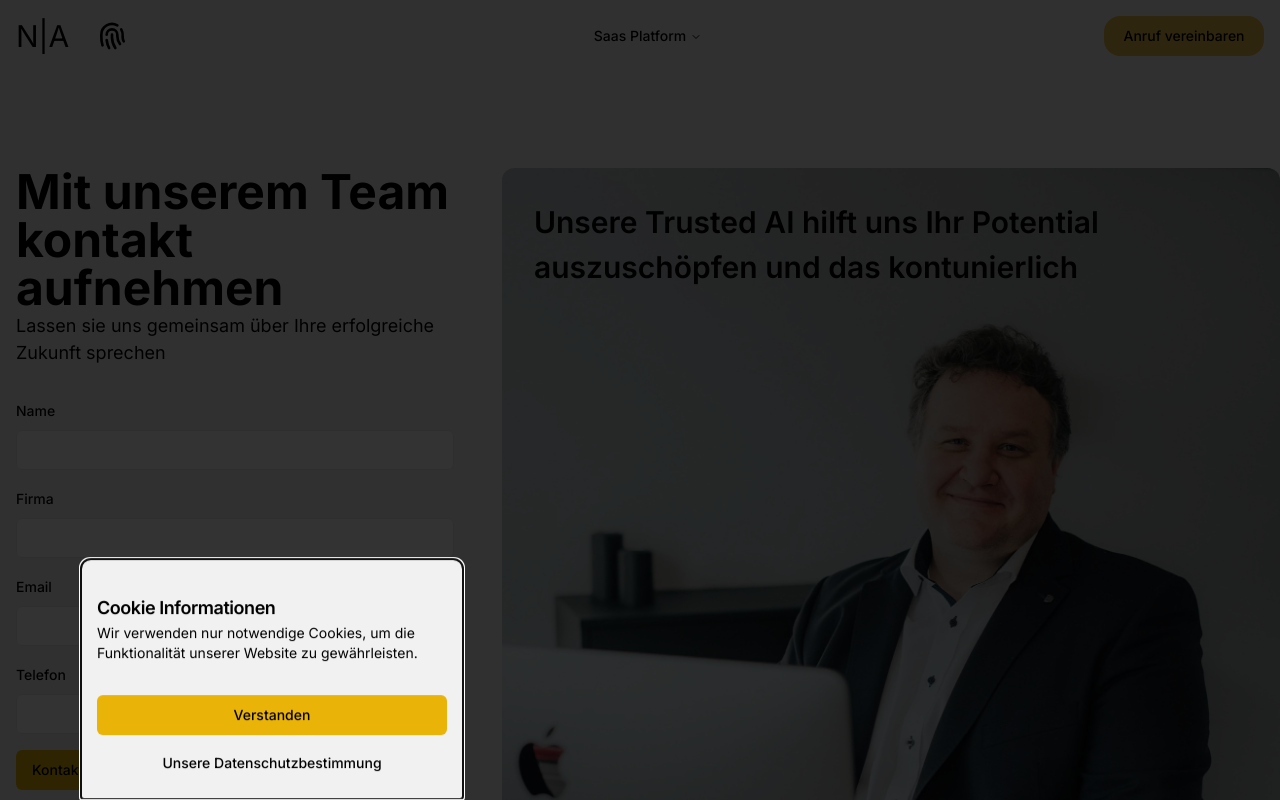
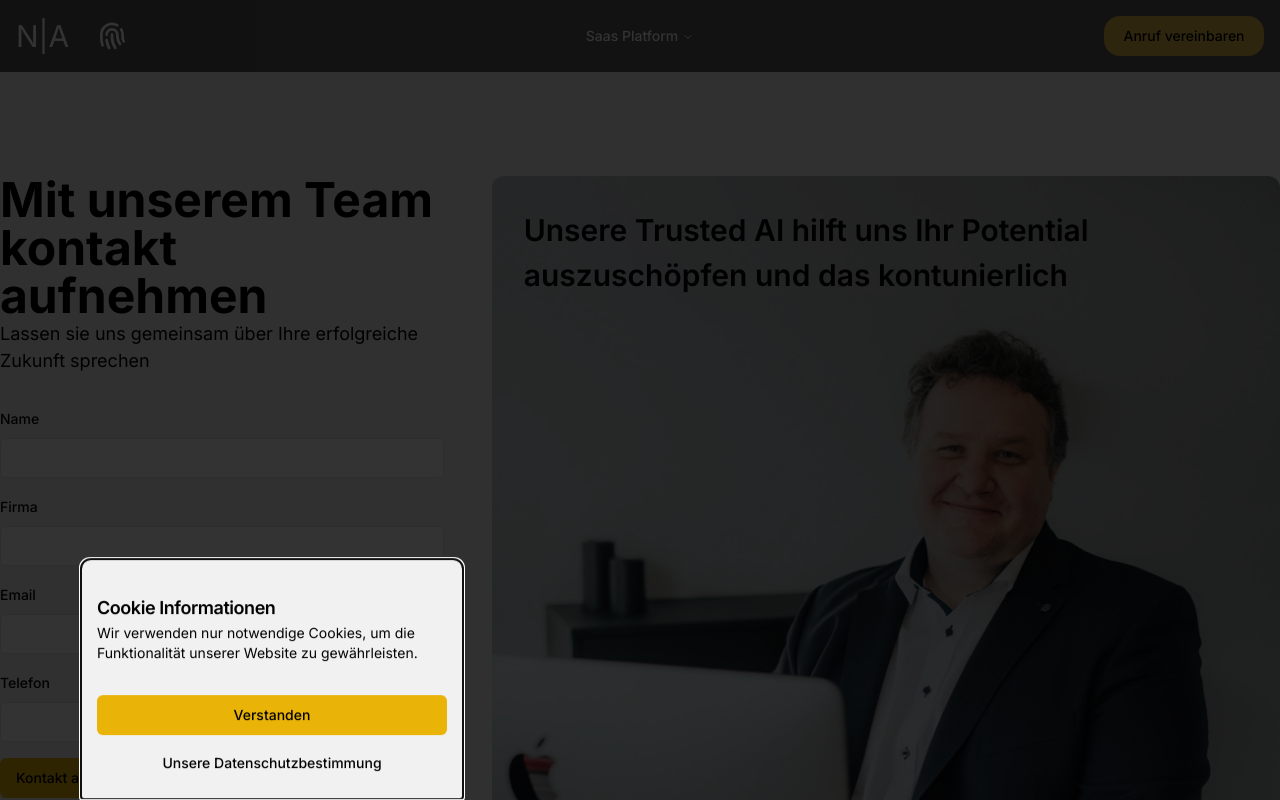
Before and after one commit to FearZee/website, a Next.js app: page /contact in a window 1280 px wide. Built offline with nearby package versions, Linux system fonts and the light colour scheme.

Commit message:
Update header

```diff
--- a/src/app/components/CookieInfo.tsx
+++ b/src/app/components/CookieInfo.tsx
@@ -13,7 +13,6 @@ import {
 } from "./Drawer";
 import { useEffect, useState } from "react";
 import { useRouter } from "next/navigation";
-import { set } from "zod";
 
 export const CookieInfo = () => {
   const [open, setOpen] = useState(false);
@@ -41,7 +40,7 @@ export const CookieInfo = () => {
       onClose={() => setOpen(false)}
       onOpenChange={(open) => setOpen(open)}
     >
-      <DrawerTrigger className="2xl:fixed 2xl:bottom-12 2xl:left-6 2xl:top-auto absolute md:left-24 md:top-[20px] top-4 right-4 z-10">
+      <DrawerTrigger className="2xl:fixed w-8 text-white 2xl:text-black 2xl:bottom-12 2xl:left-6 2xl:top-auto absolute md:left-24 md:top-[20px] top-4 right-4 z-10">
         <IconFingerprint size={32} />
       </DrawerTrigger>
       <DrawerContent className="w-96 lg:ml-20">
--- a/src/app/components/Footer.tsx
+++ b/src/app/components/Footer.tsx
@@ -2,7 +2,7 @@ import Link from "next/link";
 
 export const Footer = () => {
   return (
-    <footer className=" flex gap-4 justify-end px-4">
+    <footer className=" flex gap-4 justify-end px-6  py-2">
       <Link href="/impressum">Impressum</Link>
       <Link href="/datenschutz">Datenschutz</Link>
     </footer>
--- a/src/app/components/Header.tsx
+++ b/src/app/components/Header.tsx
@@ -14,10 +14,30 @@ import { useMediaQuery } from "@/hooks/use-media-query";
 import { Drawer, DrawerContent, DrawerTrigger } from "./Drawer";
 import { IconMenu } from "@tabler/icons-react";
 import { useEffect, useState } from "react";
+import classNames from "classnames";
 
 export const Header = () => {
   const isDesktop = useMediaQuery("(min-width: 1024px)");
   const [open, setOpen] = useState(false);
+  const [isVisible, setIsVisible] = useState(true);
+  const [prevScrollPos, setPrevScrollPos] = useState(0);
+
+  const handleScroll = () => {
+    const currentScrollPos = window.scrollY;
+
+    if (currentScrollPos < prevScrollPos || currentScrollPos <= 40) {
+      setIsVisible(true);
+    } else {
+      setIsVisible(false);
+    }
+
+    setPrevScrollPos(currentScrollPos);
+  };
+
+  useEffect(() => {
+    window.addEventListener("scroll", handleScroll);
+    return () => window.removeEventListener("scroll", handleScroll);
+  }, [isVisible, handleScroll]);
 
   if (!isDesktop) {
     return (
@@ -53,7 +73,8 @@ export const Header = () => {
   }
 
   return (
-    <header>
+    <header className={classNames("w-full bg-zinc-900/70 text-white fixed top-0 z-10 transition-all duration-200 backdrop-blur-sm", {'translate-y-[-2rem]': !isVisible})}>
+      {isVisible &&
       <div className="flex justify-center items-center p-4">
         <Link className="text-3xl  absolute left-4" href={"/"}>
           N|A
@@ -68,7 +89,7 @@ export const Header = () => {
                   </NavigationMenuLink>
                 </Link>
               </NavigationMenuTrigger>
-              <NavigationMenuContent className="list-none bg-[#f2f1f1]">
+              <NavigationMenuContent className="list-none bg-zinc-800">
                 <NavigationMenuItem className="p-4 w-96">
                   <Link href="#how-does-it-work" legacyBehavior passHref>
                     <NavigationMenuLink className="no-underline font-medium">
@@ -113,12 +134,12 @@ export const Header = () => {
           </NavigationMenuList>
         </NavigationMenu>
         <C2AButton
-          className="lg:w-[10rem] w-full h-10 text-sm align-middle p-0 justify-center items-center flex px-2 absolute right-4"
+          className="lg:w-[10rem] w-full h-10 text-sm align-middle p-0 justify-center items-center flex px-2 absolute right-4 text-black"
           href="/contact"
         >
           Anruf vereinbaren
         </C2AButton>
-      </div>
+      </div>}
     </header>
   );
 };
--- a/src/app/globals.css
+++ b/src/app/globals.css
@@ -5,7 +5,7 @@
 body {
   color: #000;
   background: #f2f1f1;
-  margin: 0 0 0 1rem;
+  margin: 0 0 0 0;
   overflow-x: hidden;
 
   @media screen and (max-width: 640px) {
@@ -21,7 +21,7 @@ body {
 
 @layer components {
   .section {
-    @apply max-w-7xl lg:max-w-screen-xl lg:mx-auto mx-4 relative xl:overflow-visible overflow-hidden;
+    @apply max-w-7xl lg:max-w-screen-xl xl:mx-auto mx-4 relative xl:overflow-visible overflow-hidden;
   }
 
   .h2 {
--- a/src/app/layout.tsx
+++ b/src/app/layout.tsx
@@ -4,6 +4,7 @@ import "./globals.css";
 import { Header } from "./components/Header";
 import { Footer } from "./components/Footer";
 import { CookieInfo } from "./components/CookieInfo";
+import classNames from "classnames";
 
 const inter = Inter({ subsets: ["latin"] });
 
@@ -78,10 +79,11 @@ export default function RootLayout({
           sizes="<generated>"
         />
       </head>
-      <body className={inter.className}>
+      <body className={classNames(inter.className, )}>
         <Header />
         <CookieInfo />
-        {children}
+        <div className="h-20"></div>
+          {children}
         <Footer />
       </body>
     </html>
```
